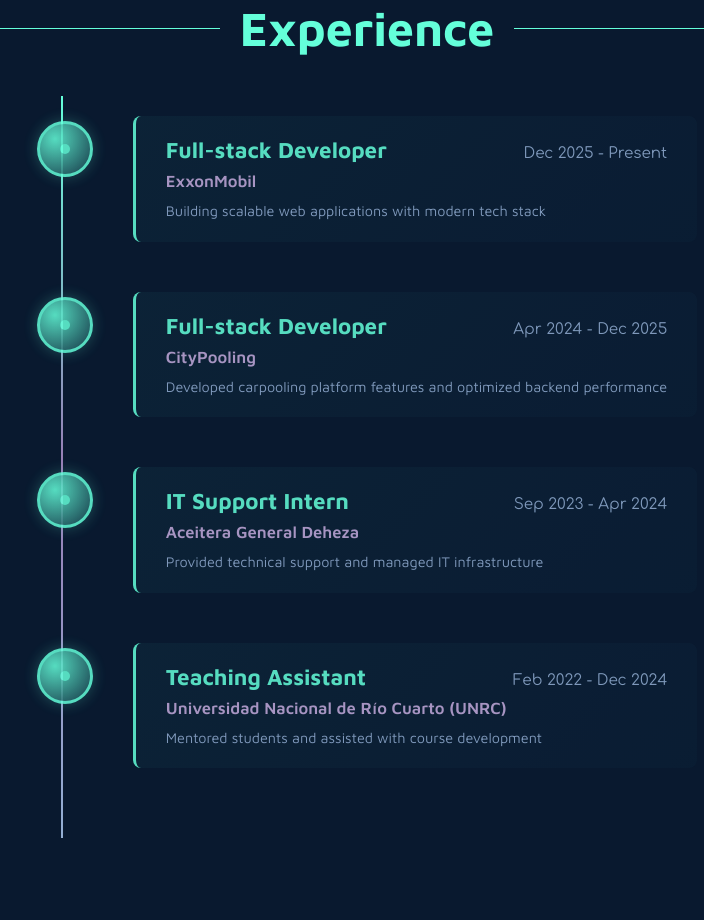
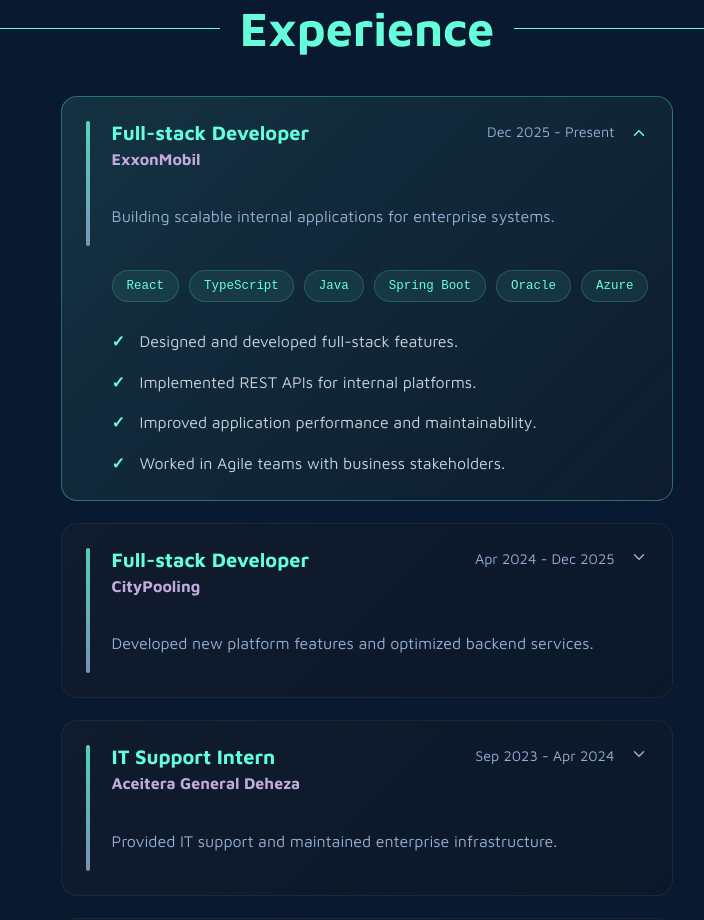
Before and after one commit to ValenButtignol/vbuttignol-portfolio, a React (Vite) app: page / in a window 1280 px wide. Shown: the part 1860-2780 px from the top of the page, without its empty margins (273-977 px from the left). Built offline with nearby package versions, Linux system fonts and the light colour scheme.

Commit message:
improve experience section

```diff
--- a/package.json
+++ b/package.json
@@ -10,6 +10,8 @@
     "preview": "vite preview"
   },
   "dependencies": {
+    "framer-motion": "^12.42.0",
+    "lucide-react": "^1.22.0",
     "react": "^19.1.1",
     "react-dom": "^19.1.1",
     "three": "^0.183.2"
--- a/src/components/Experience.tsx
+++ b/src/components/Experience.tsx
@@ -1,58 +1,244 @@
-import '../styles/experience.css';
-import '../index.css'
+import { useState } from "react";
+import { AnimatePresence, motion } from "framer-motion";
+import { ChevronDown } from "lucide-react";
 
-const Experience = () => {
+import "../styles/experience.css";
+import "../index.css";
+
 const experiences = [
   {
     title: "Full-stack Developer",
+    company: "ExxonMobil",
     period: "Dec 2025 - Present",
-      company: "ExxonMobil",
-      description: "Building scalable web applications with modern tech stack"
+    shortDescription:
+      "Building scalable internal applications for enterprise systems.",
+    technologies: [
+      "React",
+      "TypeScript",
+      "Java",
+      "Spring Boot",
+      "Oracle",
+      "Azure",
+    ],
+    details: [
+      "Designed and developed full-stack features.",
+      "Implemented REST APIs for internal platforms.",
+      "Improved application performance and maintainability.",
+      "Worked in Agile teams with business stakeholders.",
+    ],
   },
   {
     title: "Full-stack Developer",
+    company: "CityPooling",
     period: "Apr 2024 - Dec 2025",
-      company: "CityPooling",
-      description: "Developed carpooling platform features and optimized backend performance"
+    shortDescription:
+      "Developed new platform features and optimized backend services.",
+    technologies: [
+      "React",
+      "Node.js",
+      "Express",
+      "MongoDB",
+    ],
+    details: [
+      "Developed new product features.",
+      "Optimized database queries.",
+      "Implemented authentication flows.",
+      "Collaborated closely with designers.",
+    ],
   },
   {
     title: "IT Support Intern",
+    company: "Aceitera General Deheza",
     period: "Sep 2023 - Apr 2024",
-      company: "Aceitera General Deheza",
-      description: "Provided technical support and managed IT infrastructure"
+    shortDescription:
+      "Provided IT support and maintained enterprise infrastructure.",
+    technologies: [
+      "Windows Server",
+      "Networking",
+      "Active Directory",
+    ],
+    details: [
+      "Provided first and second level support.",
+      "Configured hardware and software.",
+      "Managed Active Directory users.",
+      "Resolved networking incidents.",
+    ],
   },
   {
     title: "Teaching Assistant",
+    company: "UNRC",
     period: "Feb 2022 - Dec 2024",
-      company: "Universidad Nacional de Río Cuarto (UNRC)",
-      description: "Mentored students and assisted with course development"
-    }
+    shortDescription:
+      "Mentored students and collaborated in course development.",
+    technologies: [
+      "Java",
+      "Algorithms",
+      "Data Structures",
+    ],
+    details: [
+      "Mentored undergraduate students.",
+      "Prepared course material.",
+      "Reviewed assignments.",
+      "Assisted professors during lectures.",
+    ],
+  },
 ];
 
+export default function Experience() {
+  const [openIndex, setOpenIndex] = useState<number | null>(0);
+
+  const toggleCard = (index: number) => {
+    setOpenIndex((prev) => (prev === index ? null : index));
+  };
+
   return (
-    <section className='section-wrapper'>
-      <div className='section-title'>
-        <h2 className='lb-font bold'>Experience</h2>
+    <section className="section-wrapper">
+
+      <div className="section-title">
+        <h2 className="lb-font bold">Experience</h2>
       </div>
-      <div className='experience-container'>
-        <div className='timeline'>
+
+      <div className="experience-container">
+
         {experiences.map((exp, index) => (
-            <div key={index} className='timeline-item'>
-              <div className='timeline-dot'></div>
-              <div className='timeline-content'>
-                <div className='timeline-header'>
-                  <h3 className='lb-font'>{exp.title}</h3>
-                  <span className='timeline-period gray-font'>{exp.period}</span>
+          <motion.div
+            layout
+            key={exp.company}
+            className={`experience-card ${
+              openIndex === index ? "active" : ""
+            }`}
+            transition={{
+              layout: {
+                duration: 0.35,
+              },
+            }}
+          >
+            <motion.div
+              layout
+              className="experience-header"
+              onClick={() => toggleCard(index)}
+            >
+              <div className="experience-marker" />
+
+              <div className="experience-main">
+
+                <div className="experience-title-row">
+
+                  <div>
+
+                    <h3 className="lb-font">
+                      {exp.title}
+                    </h3>
+
+                    <h4 className="smoothpurple-font">
+                      {exp.company}
+                    </h4>
+
                   </div>
-                <h4 className='timeline-company smoothpurple-font'>{exp.company}</h4>
-                <p className='timeline-description gray-font'>{exp.description}</p>
+
+                  <div className="experience-right">
+
+                    <span className="timeline-period gray-font">
+                      {exp.period}
+                    </span>
+
+                    <motion.div
+                      animate={{
+                        rotate:
+                          openIndex === index
+                            ? 180
+                            : 0,
+                      }}
+                      transition={{
+                        duration: 0.25,
+                      }}
+                    >
+                      <ChevronDown size={18} />
+                    </motion.div>
+
                   </div>
+
                 </div>
+
+                <p className="timeline-description gray-font">
+                  {exp.shortDescription}
+                </p>
+
+              </div>
+
+            </motion.div>
+
+            <AnimatePresence initial={false}>
+              {openIndex === index && (
+                <motion.div
+                  layout
+                  className="experience-details"
+                  initial={{
+                    height: 0,
+                    opacity: 0,
+                  }}
+                  animate={{
+                    height: "auto",
+                    opacity: 1,
+                  }}
+                  exit={{
+                    height: 0,
+                    opacity: 0,
+                  }}
+                  transition={{
+                    duration: 0.35,
+                    ease: "easeInOut",
+                  }}
+                >
+                  <motion.div
+                    className="tech-stack"
+                    initial={{
+                      opacity: 0,
+                      y: -10,
+                    }}
+                    animate={{
+                      opacity: 1,
+                      y: 0,
+                    }}
+                    transition={{
+                      delay: 0.1,
+                    }}
+                  >
+                    {exp.technologies.map((tech) => (
+                      <span key={tech}>
+                        {tech}
+                      </span>
                     ))}
+                  </motion.div>
+
+                  <motion.ul
+                    className="experience-list"
+                    initial={{
+                      opacity: 0,
+                      y: -10,
+                    }}
+                    animate={{
+                      opacity: 1,
+                      y: 0,
+                    }}
+                    transition={{
+                      delay: 0.15,
+                    }}
+                  >
+                    {exp.details.map((detail) => (
+                      <li key={detail}>
+                        {detail}
+                      </li>
+                    ))}
+                  </motion.ul>
+                </motion.div>
+              )}
+            </AnimatePresence>
+          </motion.div>
+        ))}
+
       </div>
-      </div>
+
     </section>
-  )
+  );
 }
-
-export default Experience;
--- a/src/styles/experience.css
+++ b/src/styles/experience.css
@@ -1,208 +1,408 @@
 .experience-container {
     max-width: 900px;
     margin: 0 auto;
+    display: flex;
+    flex-direction: column;
+    gap: 22px;
     padding: 0 40px;
 }
 
-.timeline {
-  position: relative;
-  padding: 20px 0;
+/* ---------------- Card ---------------- */
+
+.experience-card {
+    border: 1px solid rgba(255,255,255,.06);
+    border-radius: 16px;
+
+    background:
+        linear-gradient(
+            135deg,
+            rgba(22,31,45,.55),
+            rgba(16,24,36,.45)
+        );
+
+    overflow: hidden;
+
+    transition:
+        transform .3s ease,
+        border-color .3s ease,
+        box-shadow .3s ease,
+        background .3s ease;
 }
 
-/* Vertical line connecting dots */
-.timeline::before {
-  content: '';
-  position: absolute;
-  left: 24px;
-  top: 0;
-  bottom: 0;
-  width: 2px;
-  background: linear-gradient(180deg, #64ffda 0%, #987cb5 50%, #94afd4 100%);
+.experience-card:hover {
+    transform: translateY(-4px);
+
+    border-color: rgba(100,255,218,.25);
+
+    box-shadow:
+        0 20px 40px rgba(0,0,0,.25);
 }
 
-.timeline-item {
-  display: flex;
-  gap: 40px;
-  margin-bottom: 50px;
-  position: relative;
-  opacity: 0.85;
-  transition: all 0.3s ease;
+.experience-card.active {
+
+    border-color:#64ffda55;
+
+    background:
+        linear-gradient(
+            135deg,
+            rgba(26,64,78,.65),
+            rgba(18,31,45,.55)
+        );
+
 }
 
-.timeline-item:hover {
-  opacity: 1;
-  transform: translateX(10px);
+/* ---------------- Header ---------------- */
+
+.experience-header {
+
+    display:flex;
+
+    gap:22px;
+
+    align-items:flex-start;
+
+    padding:24px;
+
+    cursor:pointer;
+
 }
 
-/* Timeline dots */
-.timeline-dot {
-  position: relative;
-  width: 50px;
-  height: 50px;
-  min-width: 50px;
-  background: radial-gradient(circle at 30% 30%, #64ffda, #1a404e);
-  border: 3px solid #64ffda;
-  border-radius: 50%;
-  display: flex;
-  align-items: center;
-  justify-content: center;
-  z-index: 2;
-  flex-shrink: 0;
-  top: 5px;
-  box-shadow: 0 0 15px rgba(100, 255, 218, 0.3);
-  transition: all 0.3s ease;
+.experience-header:active{
+    transform:scale(.995);
 }
 
-.timeline-item:hover .timeline-dot {
-  width: 60px;
-  height: 60px;
-  box-shadow: 0 0 25px rgba(100, 255, 218, 0.6);
+/* ---------------- Marker ---------------- */
+
+.experience-marker{
+
+    width:4px;
+
+    align-self:stretch;
+
+    border-radius:999px;
+
+    background:
+        linear-gradient(
+            180deg,
+            #64ffda,
+            #94afd4
+        );
+
+    opacity:.8;
+
+    transition:.3s;
+
 }
 
-.timeline-dot::after {
-  content: '';
-  width: 10px;
-  height: 10px;
-  background-color: #64ffda;
-  border-radius: 50%;
+.experience-card:hover .experience-marker{
+
+    opacity:1;
+
+    box-shadow:
+        0 0 18px rgba(100,255,218,.4);
+
 }
 
-/* Content styling */
-.timeline-content {
-  padding: 20px 30px;
-  background: linear-gradient(135deg, rgba(26, 64, 78, 0.3) 0%, rgba(15, 42, 62, 0.3) 100%);
-  border-left: 3px solid #64ffda;
-  border-radius: 8px;
-  transition: all 0.3s ease;
-  flex: 1;
+/* ---------------- Main ---------------- */
+
+.experience-main{
+
+    flex:1;
+
 }
 
-.timeline-item:hover .timeline-content {
-  background: linear-gradient(135deg, rgba(26, 64, 78, 0.5) 0%, rgba(15, 42, 62, 0.5) 100%);
-  border-left-color: #94afd4;
-  box-shadow: 0 8px 24px rgba(100, 255, 218, 0.1);
+/* ---------------- Top row ---------------- */
+
+.experience-title-row{
+
+    display:flex;
+
+    justify-content:space-between;
+
+    align-items:flex-start;
+
+    gap:20px;
+
 }
 
-.timeline-header {
-  display: flex;
-  justify-content: space-between;
-  align-items: baseline;
-  gap: 20px;
-  margin-bottom: 8px;
+.experience-title-row h3{
+
+    margin:0;
+
+    font-size:1.25rem;
+
 }
 
-.timeline-header h3 {
-  font-size: clamp(1.1rem, 2vw, 1.4rem);
-  margin: 0;
-  font-weight: bold;
+.experience-title-row h4{
+
+    margin-top:6px;
+
+    font-size:1rem;
+
 }
 
-.timeline-period {
-  font-size: clamp(0.85rem, 1.2vw, 0.95rem);
-  white-space: nowrap;
-  font-family: 'Comfortaa', Arial, Helvetica, sans-serif;
+.experience-right{
+
+    display:flex;
+
+    align-items:center;
+
+    gap:16px;
+
+    flex-shrink:0;
+
 }
 
-.timeline-company {
-  font-size: clamp(0.95rem, 1.3vw, 1.1rem);
-  margin: 0 0 10px 0;
-  font-weight: 600;
+.timeline-period{
+
+    white-space:nowrap;
+
+    font-size:.9rem;
+
 }
 
-.timeline-description {
-  font-size: clamp(0.9rem, 1vw, 1rem);
-  margin: 0;
-  line-height: 1.5;
+/* ---------------- Description ---------------- */
+
+.timeline-description{
+
+    margin-top:14px;
+
+    line-height:1.7;
+
+    max-width:650px;
+
 }
 
-/* Responsive design */
-@media (max-width: 768px) {
-  .experience-container {
-    padding: 0 20px;
+/* ---------------- Expand ---------------- */
+
+.experience-details{
+
+    overflow:hidden;
+
+    padding:
+
+        0
+
+        24px
+
+        24px
+
+        calc(24px + 26px);
+
 }
 
-  .timeline::before {
-    left: 14px;
+/* ---------------- Tech Stack ---------------- */
+
+.tech-stack{
+
+    display:flex;
+
+    flex-wrap:wrap;
+
+    gap:10px;
+
+    margin-bottom:26px;
+
 }
 
-  .timeline-item {
-    gap: 25px;
-    margin-bottom: 40px;
+.tech-stack span{
+
+    padding:8px 14px;
+
+    border-radius:999px;
+
+    background:rgba(100,255,218,.08);
+
+    border:1px solid rgba(100,255,218,.18);
+
+    color:#64ffda;
+
+    font-size:.78rem;
+
+    font-family:
+        "JetBrains Mono",
+        monospace;
+
+    transition:.25s;
+
 }
 
-  .timeline-dot {
-    width: 40px;
-    height: 40px;
-    min-width: 40px;
+.tech-stack span:hover{
+
+    transform:translateY(-2px);
+
+    background:rgba(100,255,218,.16);
+
 }
 
-  .timeline-item:hover .timeline-dot {
-    width: 50px;
-    height: 50px;
+/* ---------------- List ---------------- */
+
+.experience-list{
+
+    list-style:none;
+
+    padding:0;
+
+    margin:0;
+
 }
 
-  .timeline-content {
-    padding: 15px 20px;
+.experience-list li{
+
+    position:relative;
+
+    padding-left:28px;
+
+    margin-bottom:14px;
+
+    line-height:1.65;
+
+    color:#c9d1d9;
+
 }
 
-  .timeline-header {
-    flex-direction: column;
-    align-items: flex-start;
-    gap: 5px;
+.experience-list li:last-child{
+
+    margin-bottom:0;
+
 }
 
-  .timeline-period {
-    white-space: normal;
-  }
+.experience-list li::before{
+
+    content:"✓";
+
+    position:absolute;
+
+    left:0;
+
+    color:#64ffda;
+
+    font-weight:bold;
+
 }
 
-@media (max-width: 480px) {
-  .experience-container {
-    padding: 0 15px;
+/* ---------------- Chevron ---------------- */
+
+.experience-right svg{
+
+    color:#94afd4;
+
+    transition:.3s;
+
 }
 
-  .timeline::before {
-    left: 9px;
+.experience-card.active .experience-right svg{
+
+    color:#64ffda;
+
 }
 
-  .timeline-item {
-    gap: 15px;
-    margin-bottom: 30px;
+/* ---------------- Responsive ---------------- */
+
+@media (max-width:768px){
+
+    .experience-container{
+
+        padding:0 20px;
+
     }
 
-  .timeline-dot {
-    width: 30px;
-    height: 30px;
-    min-width: 30px;
+    .experience-header{
+
+        padding:20px;
+
     }
 
-  .timeline-dot::after {
-    width: 6px;
-    height: 6px;
+    .experience-title-row{
+
+        flex-direction:column;
+
     }
 
-  .timeline-item:hover .timeline-dot {
-    width: 40px;
-    height: 40px;
+    .experience-right{
+
+        width:100%;
+
+        justify-content:space-between;
+
     }
 
-  .timeline-content {
-    padding: 12px 15px;
+    .experience-details{
+
+        padding:
+
+            0
+
+            20px
+
+            20px
+
+            calc(20px + 26px);
+
     }
 
-  .timeline-header h3 {
-    font-size: 1rem;
 }
 
-  .timeline-period {
-    font-size: 0.8rem;
+@media (max-width:480px){
+
+    .experience-container{
+
+        padding:0 14px;
+
     }
 
-  .timeline-company {
-    font-size: 0.9rem;
+    .experience-header{
+
+        gap:16px;
+
+        padding:16px;
+
     }
 
-  .timeline-description {
-    font-size: 0.85rem;
+    .experience-title-row h3{
+
+        font-size:1.05rem;
+
     }
+
+    .experience-title-row h4{
+
+        font-size:.9rem;
+
     }
+
+    .timeline-period{
+
+        font-size:.8rem;
+
+    }
+
+    .timeline-description{
+
+        font-size:.9rem;
+
+    }
+
+    .experience-details{
+
+        padding:
+
+            0
+
+            16px
+
+            16px
+
+            calc(16px + 20px);
+
+    }
+
+    .tech-stack span{
+
+        font-size:.72rem;
+
+        padding:7px 12px;
+
+    }
+
+}
```
Also changed, not shown: 1 other file (tests, documents, lock files or other folders). Lines whose indentation alone changed are shown as unchanged.
